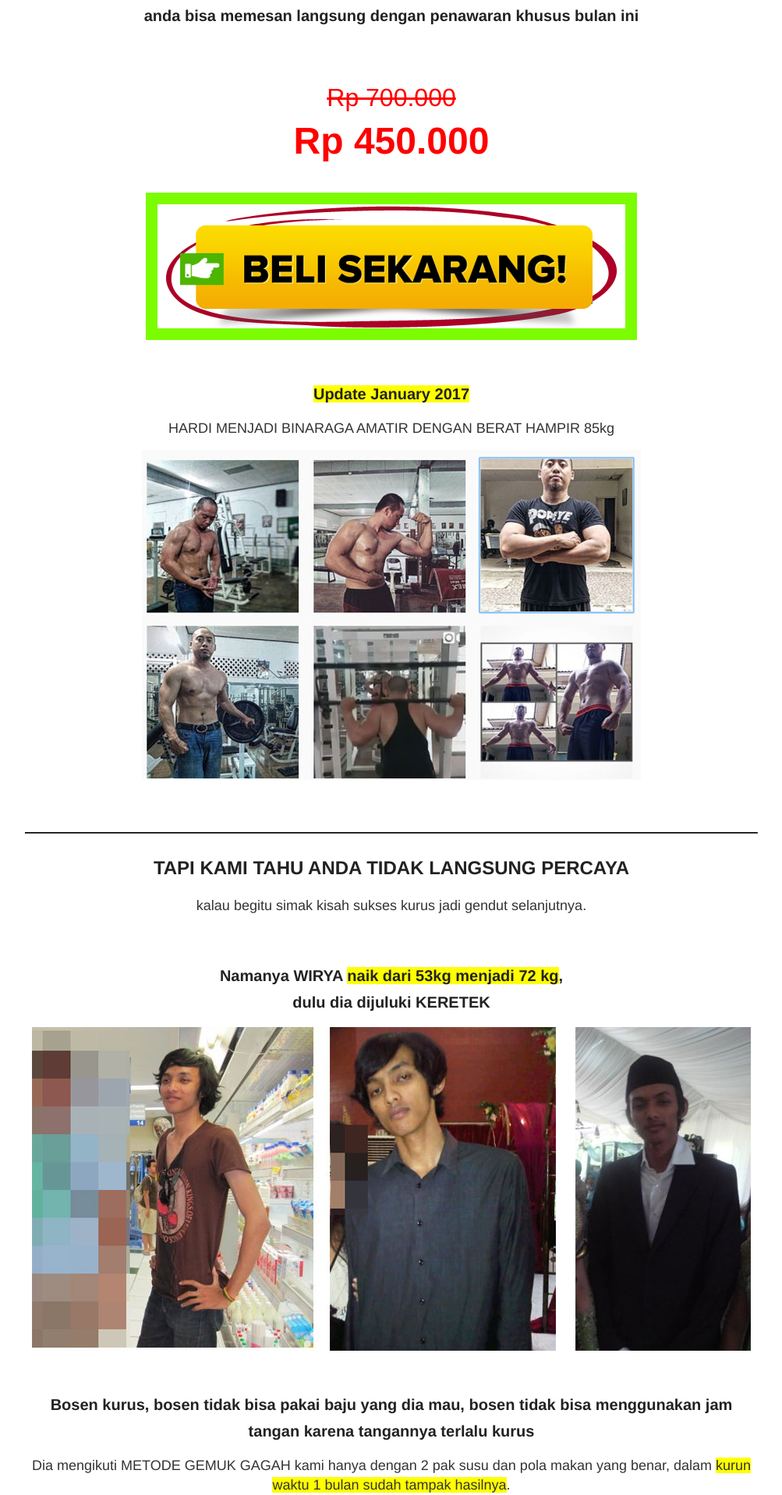
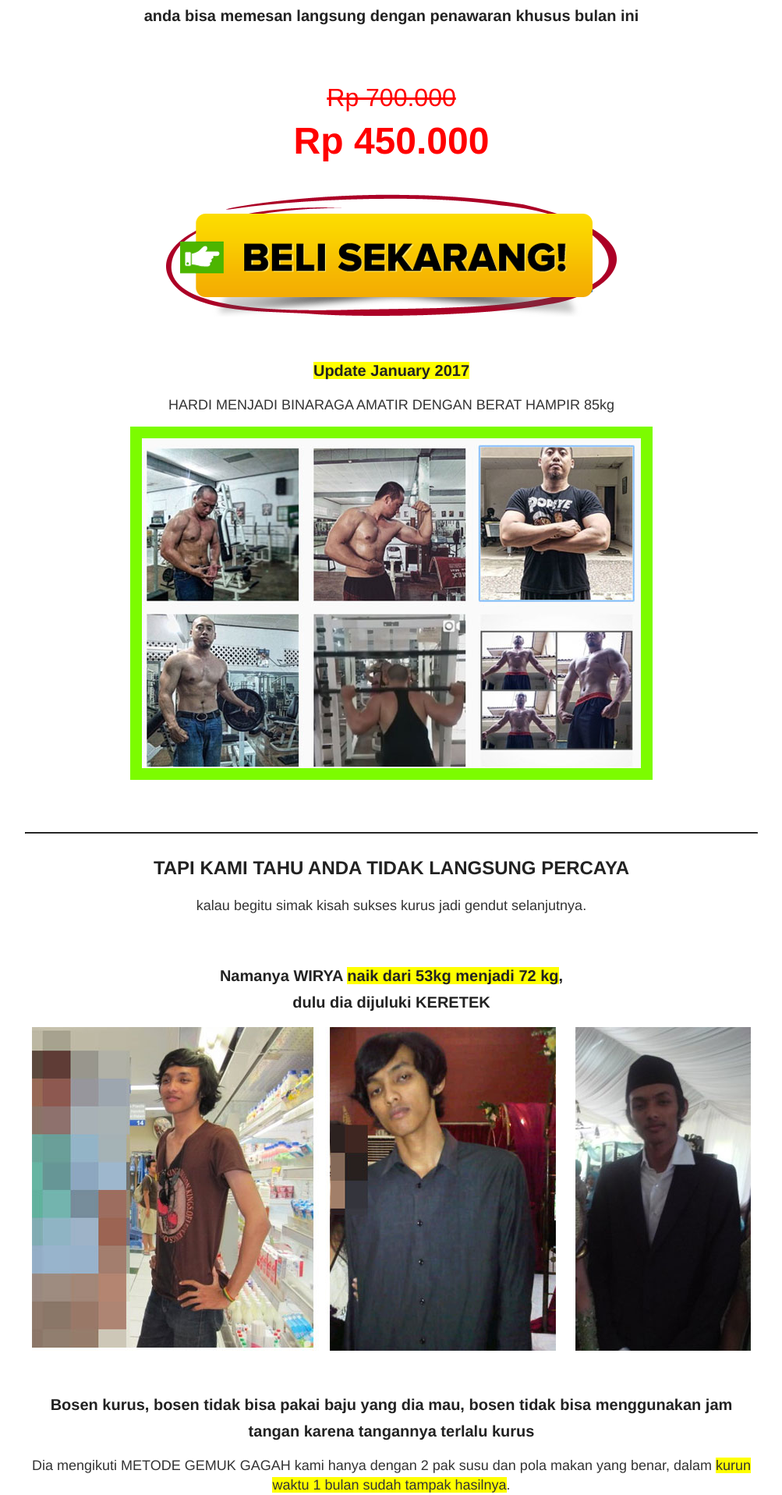
Before and after one commit to kemtol/gemukgagah, a Jekyll site: the page built from index.html, in a window 1280 px wide. Shown: the part 2295-4212 px from the top of the page at 78% size, without its empty margins (138-1141 px from the left). Built offline with Jekyll 4.4.1, drawn with Linux system fonts in a browser that asks for light colours.

Commit message:
Update promotion.html

```diff
--- a/_includes/promotion.html
+++ b/_includes/promotion.html
@@ -20,10 +20,10 @@
   <h3>Saya yakin anda masih skeptis dengan kisah diatas tapi kalau anda percaya dengan metode kami, anda bisa memesan langsung dengan penawaran khusus bulan ini</h3>
   <br /><br />
   <div class="box-harga"><span class="hx">Rp 700.000</span><span class="hy">Rp 450.000</span></div>
-  <img src="{{ site.baseurl }}images/beli-obat-cepet-gemuk.png" style="max-width:100%" class="green-border" /><br/><br/>
+  <img src="{{ site.baseurl }}images/beli-obat-cepet-gemuk.png" style="max-width:100%" /><br/><br/>
   <h3><span class="stabilo">Update January 2017</span></h3>
   <p>HARDI MENJADI BINARAGA AMATIR DENGAN BERAT HAMPIR 85kg</p>
-  <img src="{{ site.baseurl }}images/tips-menaikkan-berat-badan.jpg" />
+  <img src="{{ site.baseurl }}images/tips-menaikkan-berat-badan.jpg" class="green-border" />
   <br /><br /><br />
   <hr style="border-color:#000" />
   <h2>TAPI KAMI TAHU ANDA TIDAK LANGSUNG PERCAYA</h2>
@@ -39,7 +39,7 @@
   <h3>Jika anda sudah percaya sekarang, anda bisa langsung</h3>
   <br /><br />
   <div class="box-harga"><span class="hx">Rp 700.000</span><span class="hy">Rp 450.000</span></div>
-  <img src="{{ site.baseurl }}images/beli-obat-cepet-gemuk.png" style="max-width:100%" class="green-border" /><br /><br />
+  <img src="{{ site.baseurl }}images/beli-obat-cepet-gemuk.png" style="max-width:100%" /><br /><br />
   <h3><span class="stabilo">Update July 2017</span></h3>
   <p>WIRYA MENJADI PILOT KARENA BERAT BADANNYA SUDAH IDEAL</p>
   <img src="{{ site.baseurl }}images/berat-badan-ideal-pilot-2017.jpg" style="width:450px;max-width:80%" class="green-border" />
```
